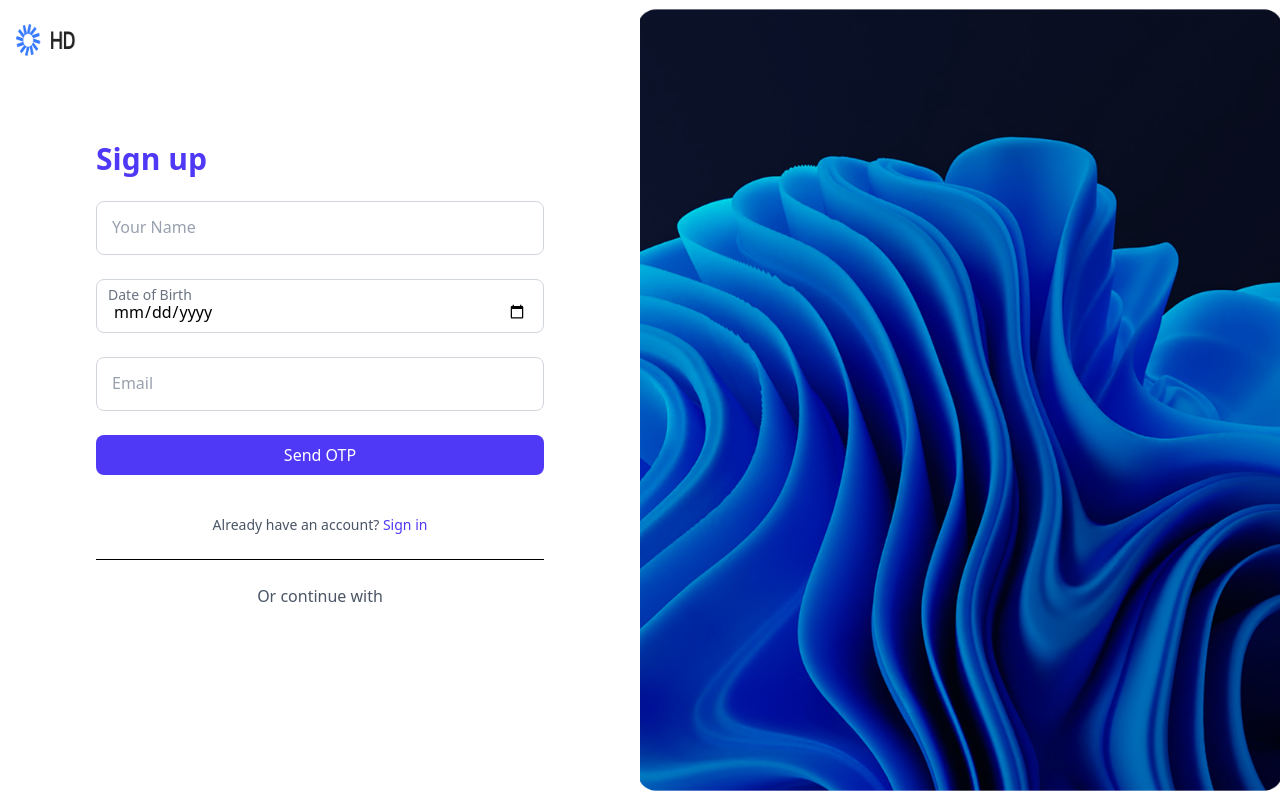
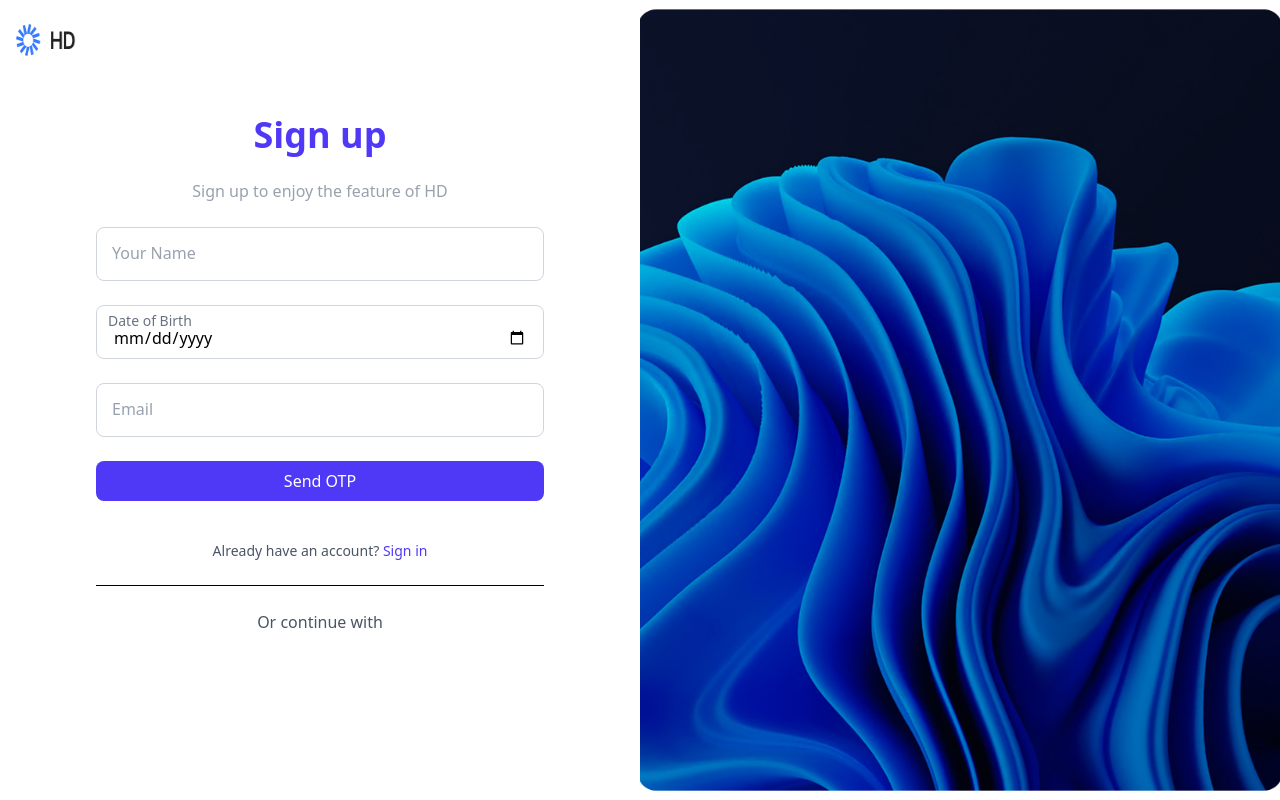
Before and after one commit to DEVESH1709/Notes_App, a React (Vite) app in the folder notes/: page / in a window 1280 px wide. Built offline with nearby package versions, Linux system fonts and the light colour scheme; no server answers.

Commit message:
style: update heading sizes in AuthPage and add spacing in SigninForm and SignupForm

```diff
--- a/notes/src/components/SigninForm.tsx
+++ b/notes/src/components/SigninForm.tsx
@@ -83,6 +83,7 @@ const SigninForm = ({
           >
             {isSendingOtp ? 'Sending OTP...' : 'Send OTP'}
           </button>
+
         ) : (
           <div className="space-y-2">
             <div className="relative">
--- a/notes/src/components/SignupForm.tsx
+++ b/notes/src/components/SignupForm.tsx
@@ -16,7 +16,10 @@ const SignupForm = ({ onSubmit, onSignInClick }: Props) => {
   };
 
   return (
+
+
     <form onSubmit={handleSubmit} className="space-y-6">
+       <h1 className="text-gray-400 text-center">Sign up to enjoy the feature of HD</h1>
       <div className="relative">
         <input
           type="text"
--- a/notes/src/pages/AuthPage.tsx
+++ b/notes/src/pages/AuthPage.tsx
@@ -200,7 +200,7 @@ const AuthPage = () => {
       </div>
 
       <div className="w-full max-w-md mt-12 md:mt-0">
-        <h2 className="text-3xl font-bold text-indigo-600 mb-6 text-center md:text-left">
+        <h2 className="text-4xl font-bold text-indigo-600 mb-6 text-center">
           {step === "signup" ? "Sign up" : step === "otp" ? "Verify OTP" : "Sign in"}
         </h2>
 
```
